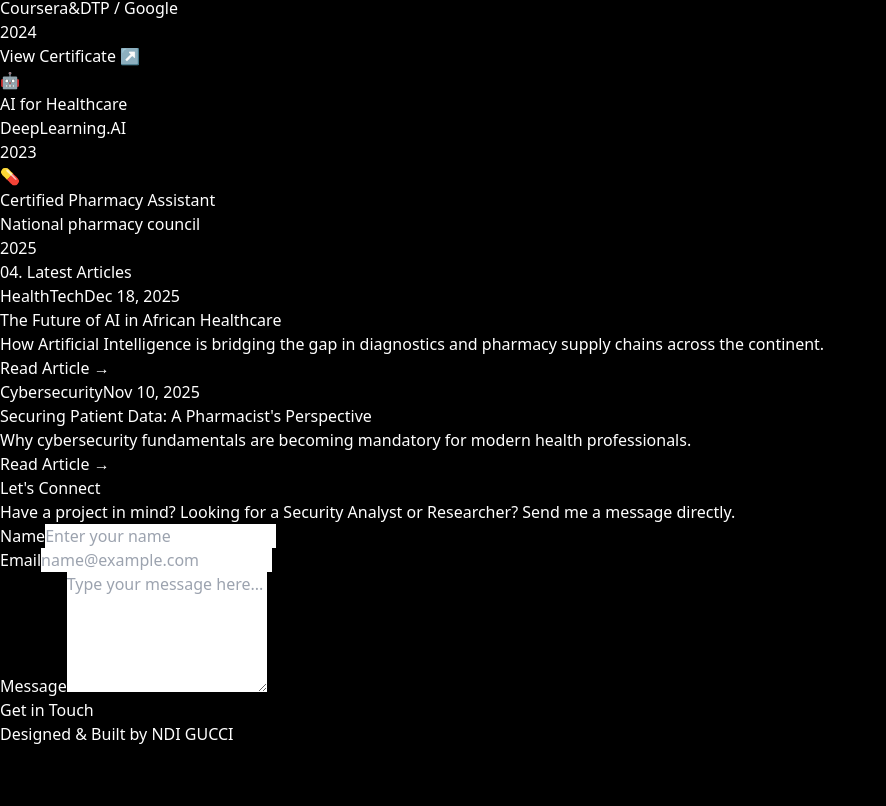
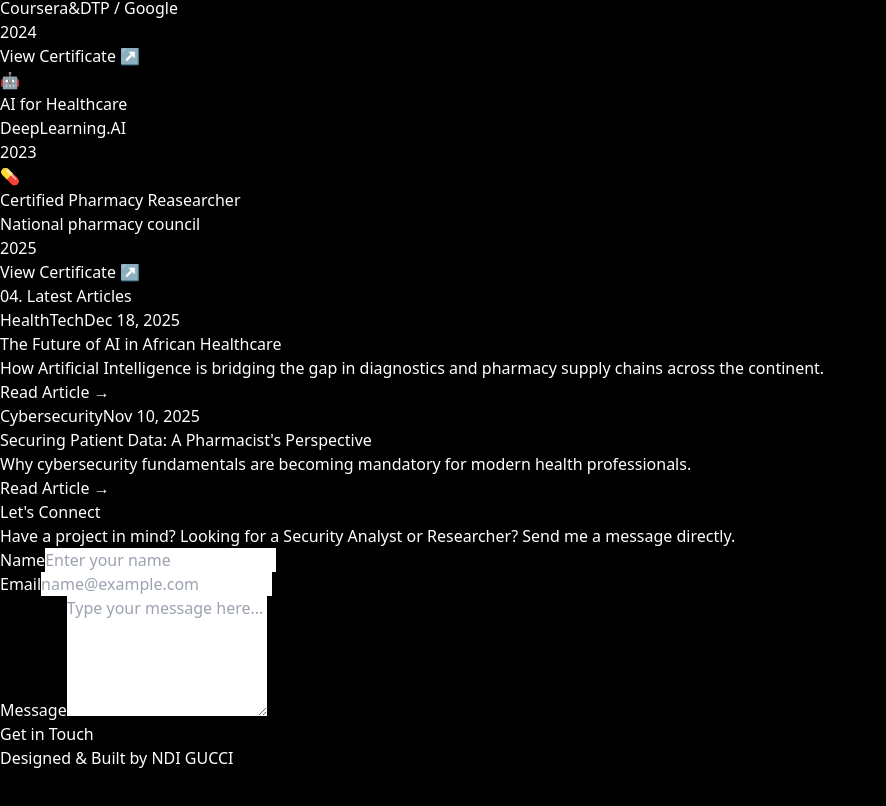
Before and after one commit to ndigucci/my_portfolio, a React (Vite) app: page / in a window 1280 px wide. Shown: the part 1423-2229 px from the top of the page, without its empty margins (0-886 px from the left). Built offline with nearby package versions, Linux system fonts and the light colour scheme.

Commit message:
added a certidicate

```diff
--- a/src/App.jsx
+++ b/src/App.jsx
@@ -393,11 +393,11 @@
       file: null
     },
     {
-      title: "Certified Pharmacy Assistant",
+      title: "Certified Pharmacy Reasearcher",
       issuer: "National pharmacy council",
       date: "2025",
       icon: "💊",
-      file: null
+      file: "/cert3.jpg"
     }
   ];
 
```
Also changed, not shown: public/image.jpg (added).
